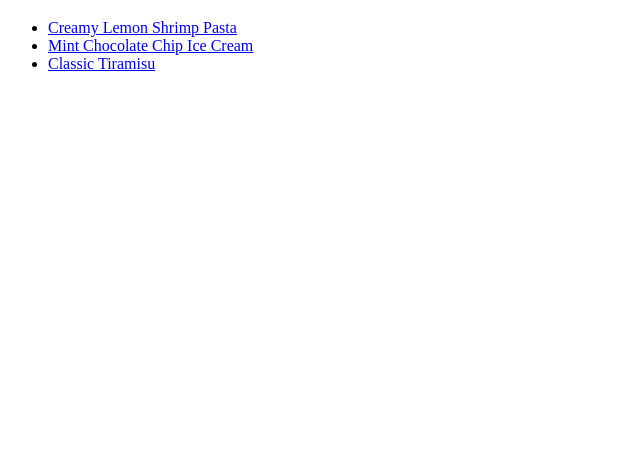
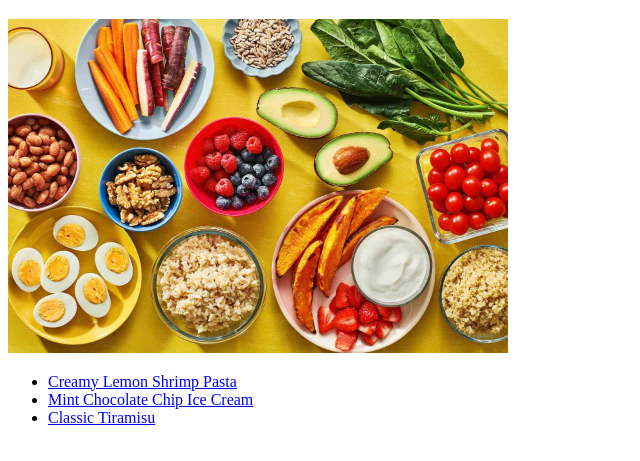
Before and after one commit to Biezmor/odin-recipes, a plain HTML site: page index.html in a window 1280 px wide. Shown: the part 61-522 px from the top of the page, without its empty margins (0-640 px from the left). Drawn offline with Linux system fonts and the light colour scheme.

Commit message:
Add an image on homepage

```diff
--- a/index.html
+++ b/index.html
@@ -7,6 +7,7 @@
 
     <body>
         <h1>Odin Recipes</h1>
+        <img src="./img/food.jpg" width="500" alt="Multiple plates with different foods">
         <ul>
        <li> <a href="./recipes/shrimp-pasta.html">Creamy Lemon Shrimp Pasta</a></li>
        <li> <a href="./recipes/mint-ice-cream.html">Mint Chocolate Chip Ice Cream</a></li>
```
Also changed, not shown: img/food.jpg (added).
